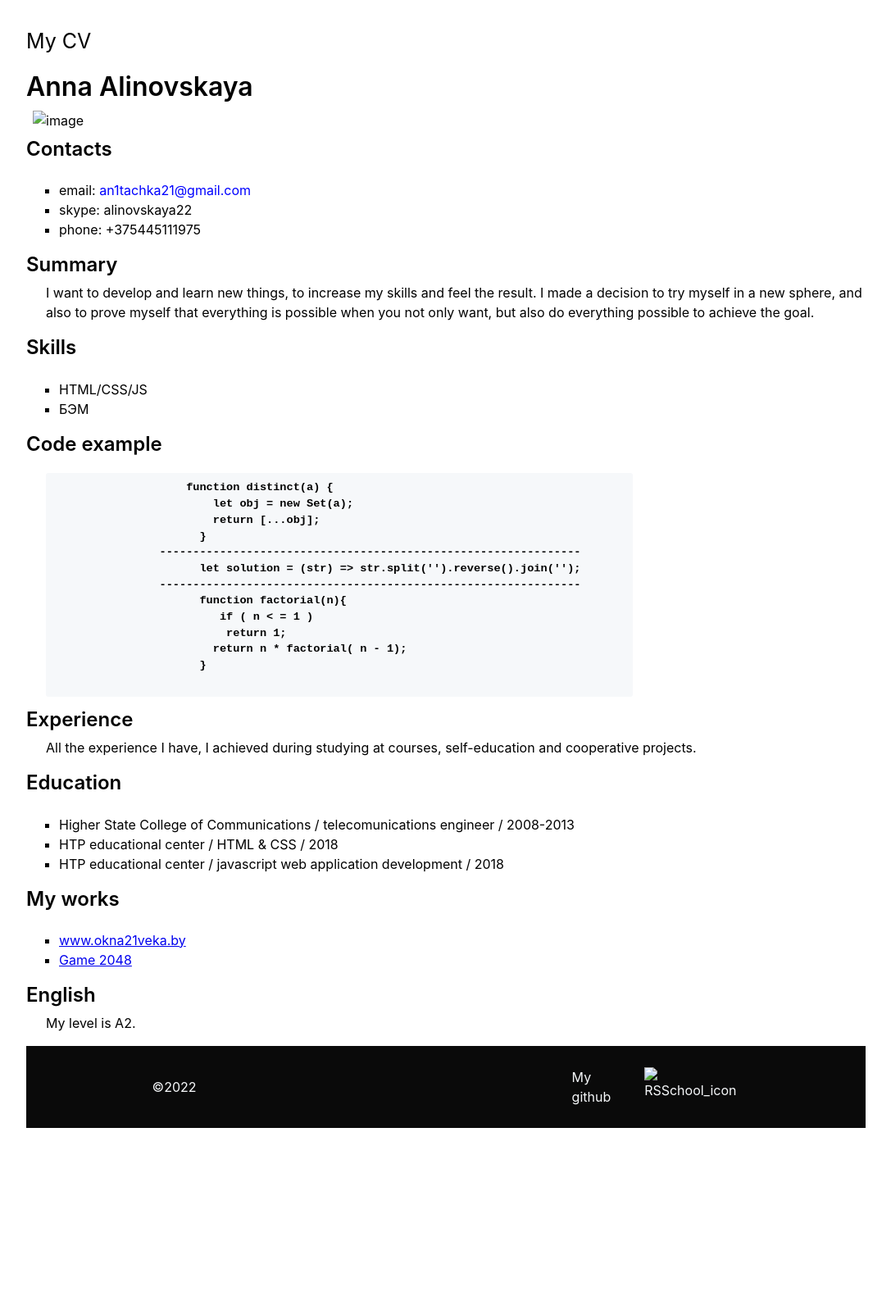
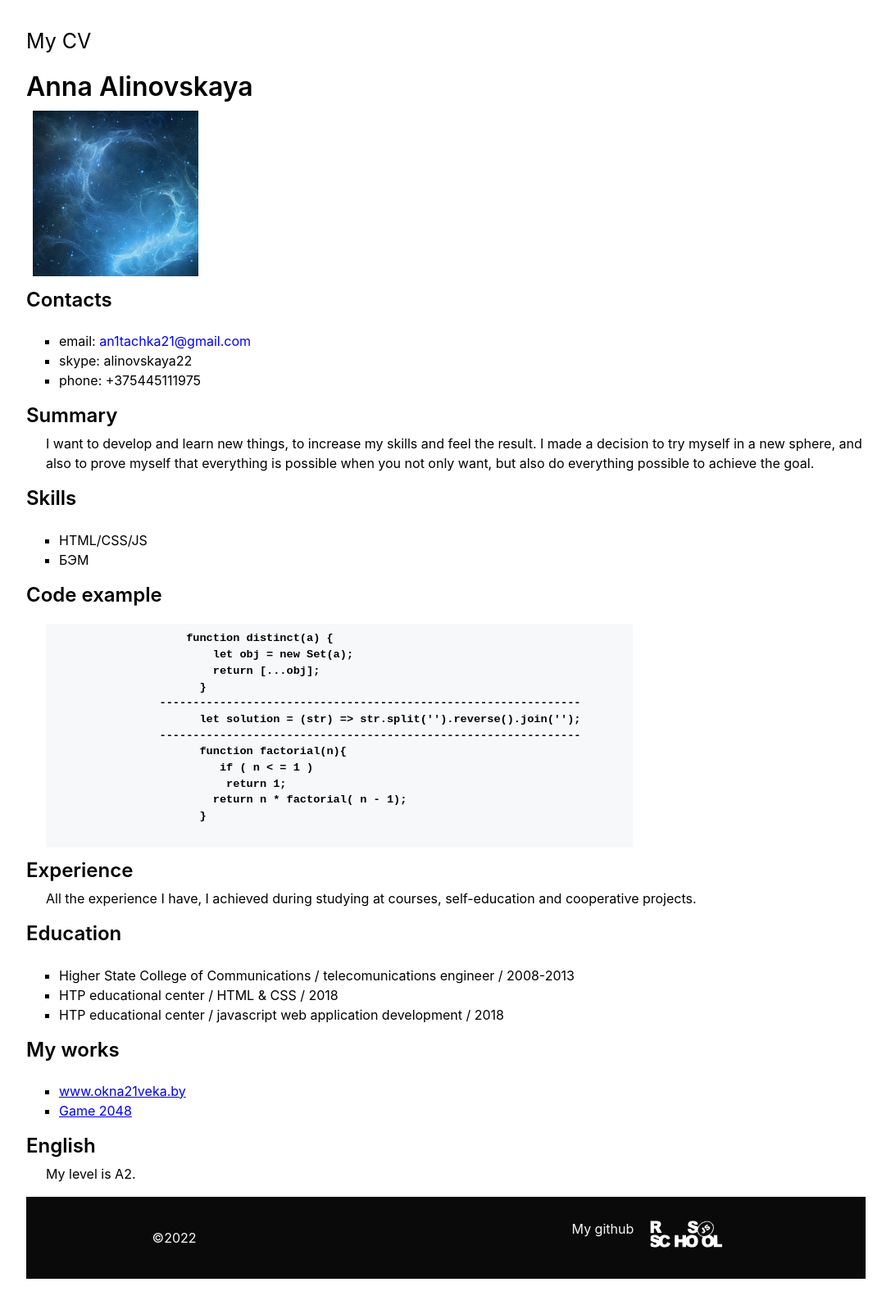
Before and after one commit to Anna7-7/rsschool-cv, a plain HTML site: page index.html in a window 1280 px wide. Shown: the whole page at 82% size, without its empty margins (96-1183 px from the left). Before the commit the page ends 1408 px from the top, so only its background shows below. Drawn offline with Linux system fonts and the light colour scheme.

Commit message:
fix: fix code in index.html

```diff
--- a/index.html
+++ b/index.html
@@ -16,7 +16,7 @@
             <section class="subsection" id="name">
                 <h1>Anna Alinovskaya</h1>
                 <figure>
-                    <img src='image.png' alt="image" width="202" height="202">
+                    <img src='assets/image.png' alt="image" width="202" height="202">
                  </figure>
             </section>
             <section class="subsection" id="contacts">
@@ -90,7 +90,7 @@
                 </div>
                 <div class="footer_right">
                     <a href="https://github.com/Anna7-7">My github</a>
-                    <a href="https://rs.school/js/"><img src="logo_rss.svg" height="40" alt="RSSchool_icon"></a>
+                    <a href="https://rs.school/js/"><img src="assets/logo_rss.svg" height="40" alt="RSSchool_icon"></a>
                 </div>
             </footer>
         </main>
```
